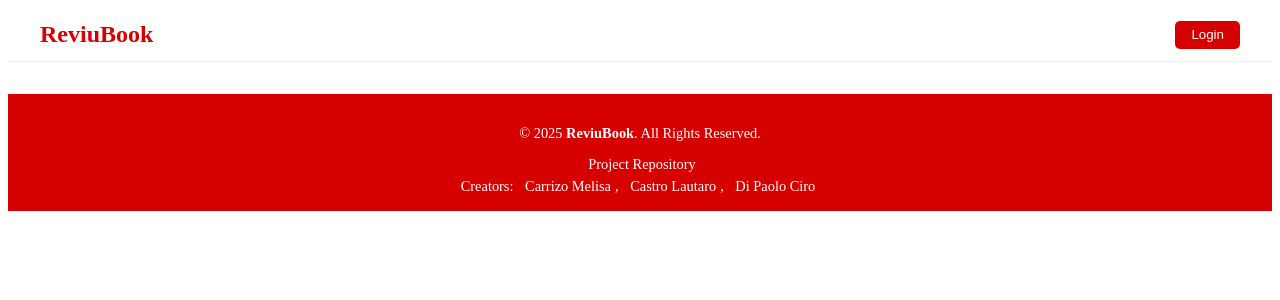
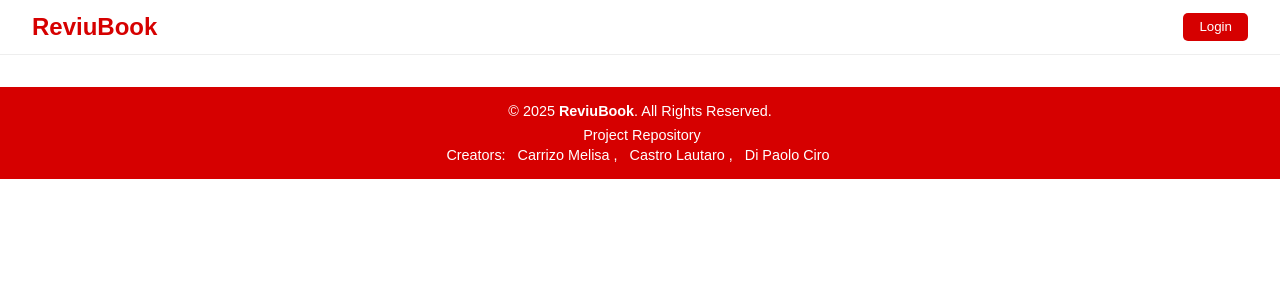
Before and after one commit to Melisa-Carrizo/ReviuBook, an Angular app: page / in a window 1280 px wide. Shown: the top 300 px of the page. Built offline with nearby package versions, Linux system fonts and the light colour scheme.

Commit message:
Aplicando estilos generales

```diff
--- a/src/styles.css
+++ b/src/styles.css
@@ -1 +1,7 @@
 /* You can add global styles to this file, and also import other style files */
+* {
+    margin: 0;
+    padding: 0;
+    font-family: sans-serif;
+    box-sizing: border-box;
+}
```
